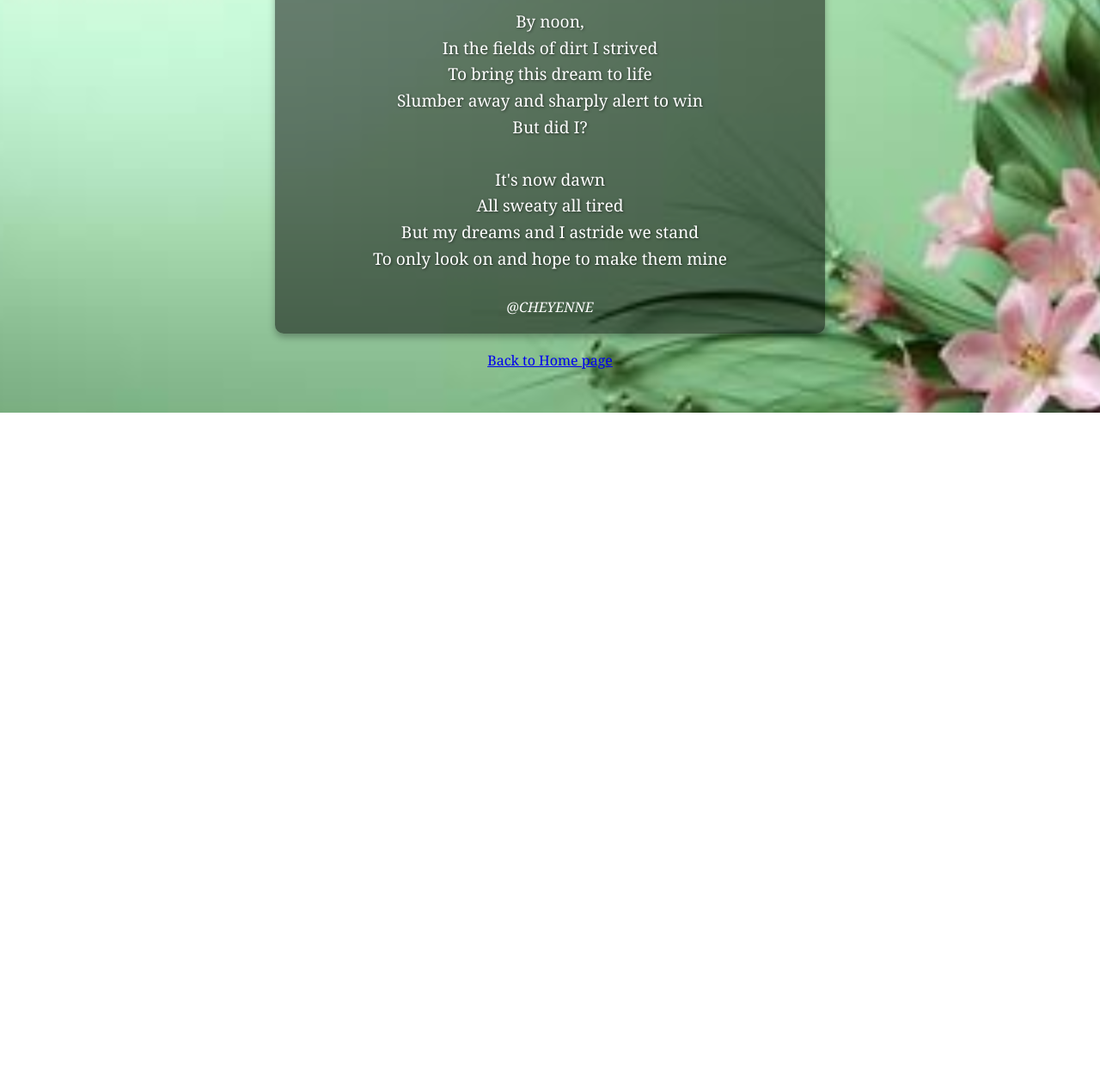
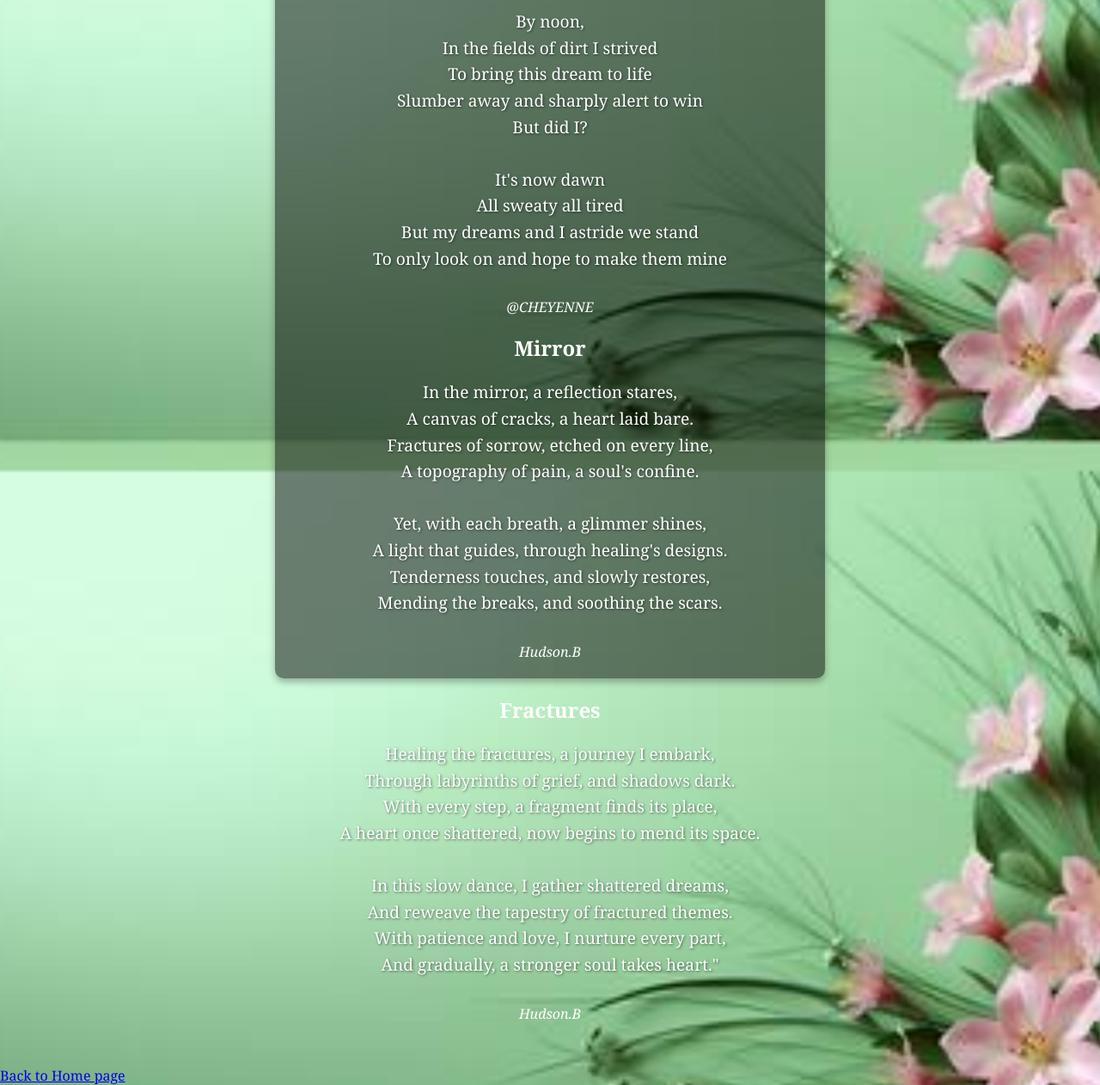
Before and after one commit to tal112-pixel/poetry-inspiration-page, a plain HTML site: page inspiration.html in a window 1280 px wide. Shown: the part 5852-7114 px from the top of the page at 86% size. Before the commit the page ends 6332 px from the top, so only its background shows below. Drawn offline with Linux system fonts and the light colour scheme.

Commit message:
Update inspiration.html

```diff
--- a/inspiration.html
+++ b/inspiration.html
@@ -228,7 +228,35 @@ But did I? <br></p>
 All sweaty all tired<br>
 But my dreams and I astride we stand<br>
 To only look on and hope to make them mine <br></p>
-                      <i>@CHEYENNE</i>
+        <i>@CHEYENNE</i>
+
+     <h2> Mirror</h2>
+
+<p>In the mirror, a reflection stares,<br>
+A canvas of cracks, a heart laid bare.<br>
+Fractures of sorrow, etched on every line,<br>
+A topography of pain, a soul's confine.<br></p>
+
+<p>Yet, with each breath, a glimmer shines,<br>
+A light that guides, through healing's designs.<br>
+Tenderness touches, and slowly restores,<br>
+Mending the breaks, and soothing the scars.<br></p>
+     <i>Hudson.B</i>
+</div>
+
+
+ <h2>Fractures</h2>
+
+<p>Healing the fractures, a journey I embark,<br>
+Through labyrinths of grief, and shadows dark.<br>
+With every step, a fragment finds its place,<br>
+A heart once shattered, now begins to mend its space.<br></p>
+
+<p>In this slow dance, I gather shattered dreams,<br>
+And reweave the tapestry of fractured themes.<br>
+With patience and love, I nurture every part,<br>
+And gradually, a stronger soul takes heart."<br></p>
+       <i>Hudson.B</i>
       </div>
 
 
```
